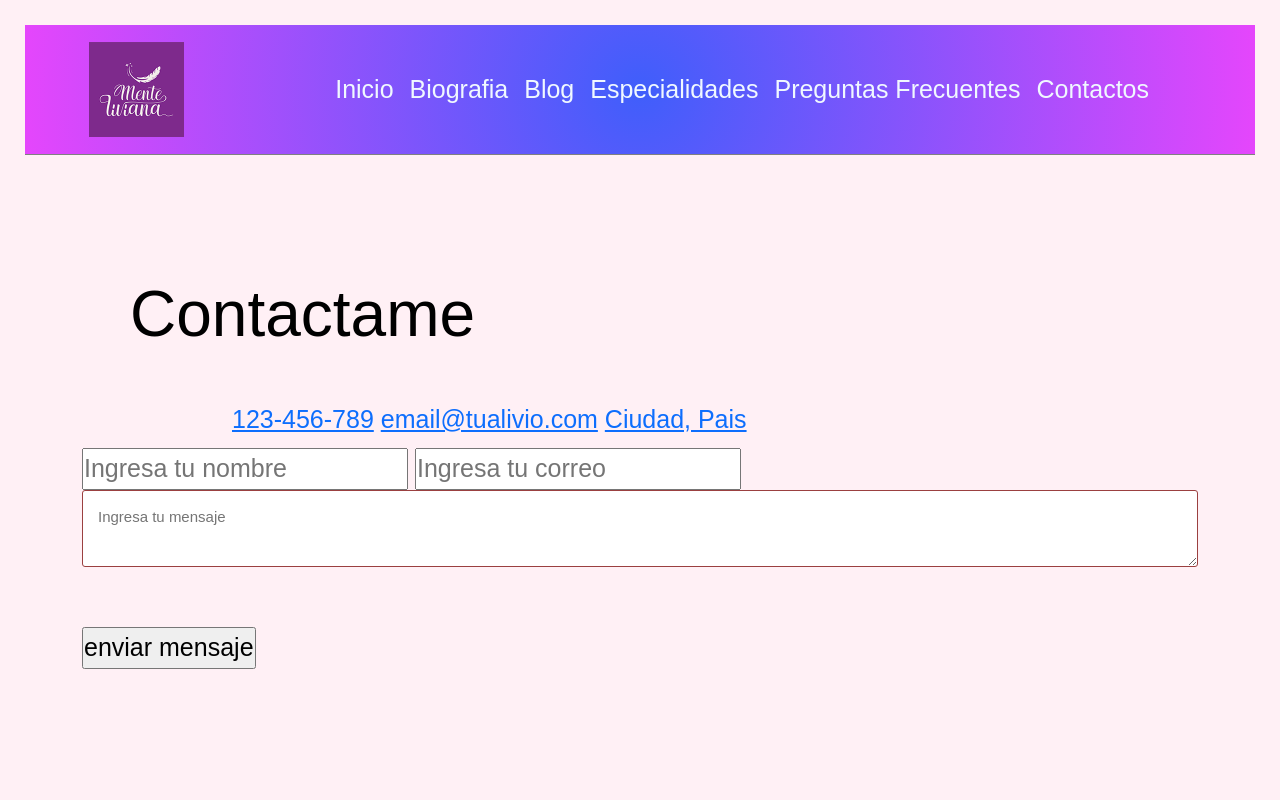
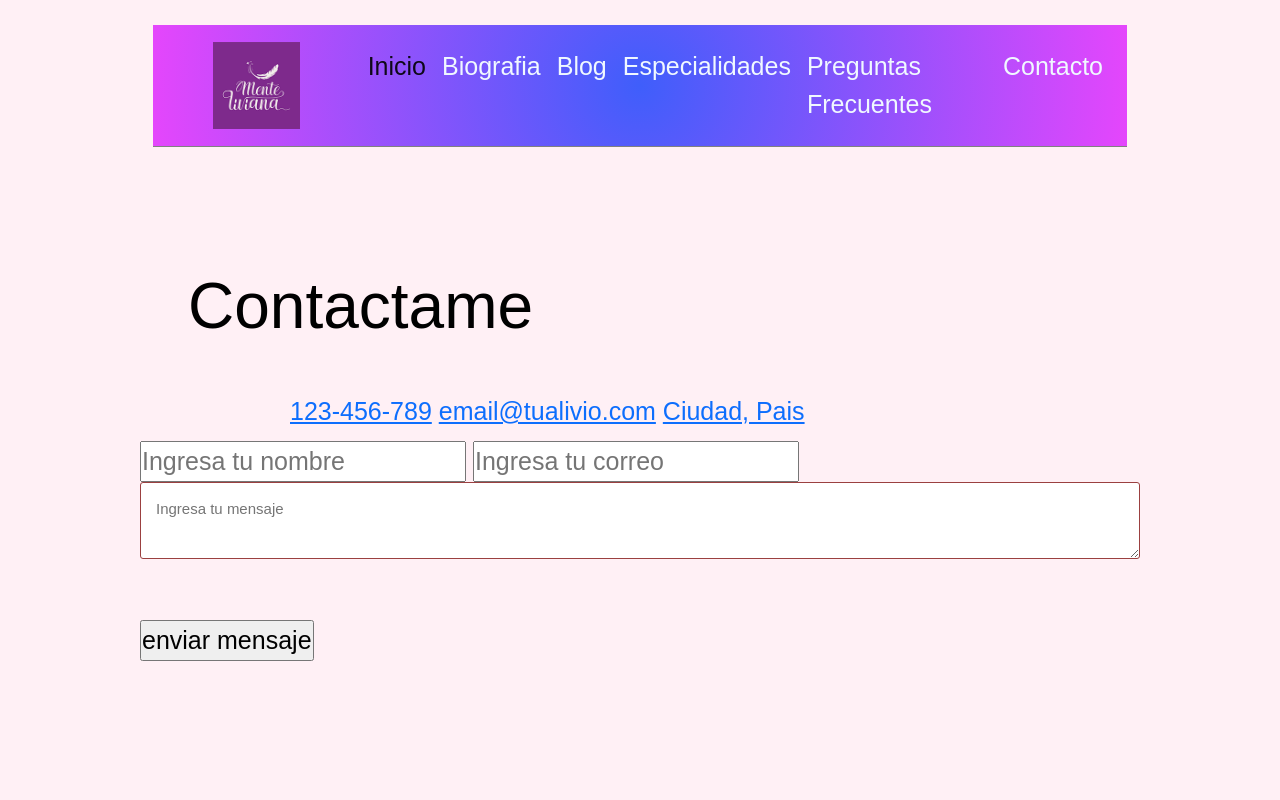
Before and after one commit to renny-coder/pre-entega2RennyPaulillo-proyecto, a website: page pagina/contacto.html in a window 1280 px wide. Shown: the top 800 px of the page. Drawn offline with nearby package versions, Linux system fonts and the light colour scheme.

Commit message:
agregados nuevos cambios de codigo y estilos

```diff
--- a/pagina/contacto.html
+++ b/pagina/contacto.html
@@ -16,6 +16,7 @@
    <title>Mente Liviana</title>
   </head>
     <body>
+      <div class="contenedor">
         <header>
           <nav class="navbar navbar-expand-lg navbar-ligth">
             <div class="container m-1">
@@ -26,7 +27,7 @@
               <div class="collapse navbar-collapse" id="navbarNav">
                 <ul class="navbar-nav  ms-auto">
                   <li class="nav-item">
-                  <a class="nav-link" aria-current="page" href="../index.html">Inicio</a>
+                    <a class="nav-link active" aria-current="page" href="../index.html">Inicio</a>
                   </li>
                   <li class="nav-item">
                     <a class="nav-link" href="./biografia.html">Biografia</a>
@@ -41,7 +42,7 @@
                     <a class="nav-link" href="./preguntas frecuentes.html">Preguntas Frecuentes</a>
                   </li>
                   <li class="nav-item">
-                  <a class="nav-link" href="./contacto.html">Contactos</a>
+                    <a class="nav-link" href="./contacto.html">Contacto</a>
                   </li>
                 </ul>
               </div>
@@ -80,5 +81,6 @@
       </footer>
         <script src="https://cdn.jsdelivr.net/npm/@popperjs/core@2.11.6/dist/umd/popper.min.js" integrity="sha384-oBqDVmMz9ATKxIep9tiCxS/Z9fNfEXiDAYTujMAeBAsjFuCZSmKbSSUnQlmh/jp3" crossorigin="anonymous"></script>
         <script src="https://cdn.jsdelivr.net/npm/bootstrap@5.3.0-alpha1/dist/js/bootstrap.min.js" integrity="sha384-mQ93GR66B00ZXjt0YO5KlohRA5SY2XofN4zfuZxLkoj1gXtW8ANNCe9d5Y3eG5eD" crossorigin="anonymous"></script>
+      </div>
     </body>
 </html>
--- a/scss/_style.scss
+++ b/scss/_style.scss
@@ -5,17 +5,15 @@ body {
   justify-items: auto;
   background-color: $celeste;
 }
-
   .imagen-p {
-  max-width: 800px;
-  max-height: 800px;
+    width: 80%;
     margin: 10px auto;
     display: block;
     margin-top: 50px;
     border-radius: 20px;
     animation: ease-in animacion 3s;
+  }
 
-}
 
 h2 {
   color: black;
@@ -29,9 +27,7 @@ h2 {
   display: flex;
   margin-top: 100px;
   margin-right: 100px;
-
 }
-
   .video-2 {
     padding: 0.5rem;
     display: flex;
@@ -39,10 +35,10 @@ h2 {
     margin-right: 100px;
   }
 
+
 .main-index {
   height: 260vh;
 }
-
 
 
 /* biografia */
@@ -57,6 +53,7 @@ h2 {
 
 img {
     width: 50%;
+    height: auto;
     margin-left: auto;
     margin-right: auto;
     display: block;
@@ -146,8 +143,10 @@ details[open] summary::before {
 @media (min-with: 576px) {
   body {
     background-color: blue;
+
     }
   }
+
 
 /*#sourceMappingURL= style.css.map */
 /*# sourceMappingURL=style.css.map */
--- a/scss/componentes/_global.scss
+++ b/scss/componentes/_global.scss
@@ -3,11 +3,18 @@
     padding: 0px;
     box-sizing: border-box;
   }
+   .contenedor{
+    width: 80%;
+    max-width: 1500px;
+    margin: 0 auto;
+    overflow: hidden;
+    &-header{
+      background-color: $celeste;
+      padding: 25px;
+    }
+   }
 
-    header {
-    background-color: $celeste;
-    padding: 25px;
-  }
+
 
     .navbar {
     width: 100%;
@@ -66,3 +73,9 @@
          color: purple;
     }
   }
+
+@media screen {
+  .contenedor{
+    max-width: 100%;
+  }
+}
```
Also changed, not shown: index.html (+5 -4 lines), pagina/biografia.html (+4 -2 lines), pagina/blog.html (+4 -2 lines), pagina/especialidades.html (+4 -2 lines), pagina/preguntas frecuentes.html (+4 -2 lines), css/style.css. Lines whose indentation alone changed are shown as unchanged.
